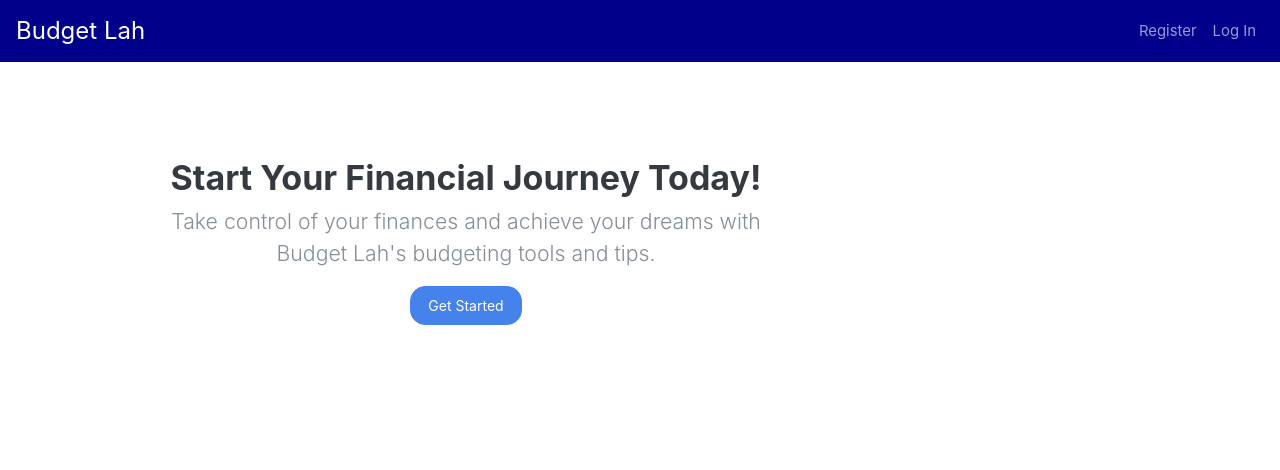
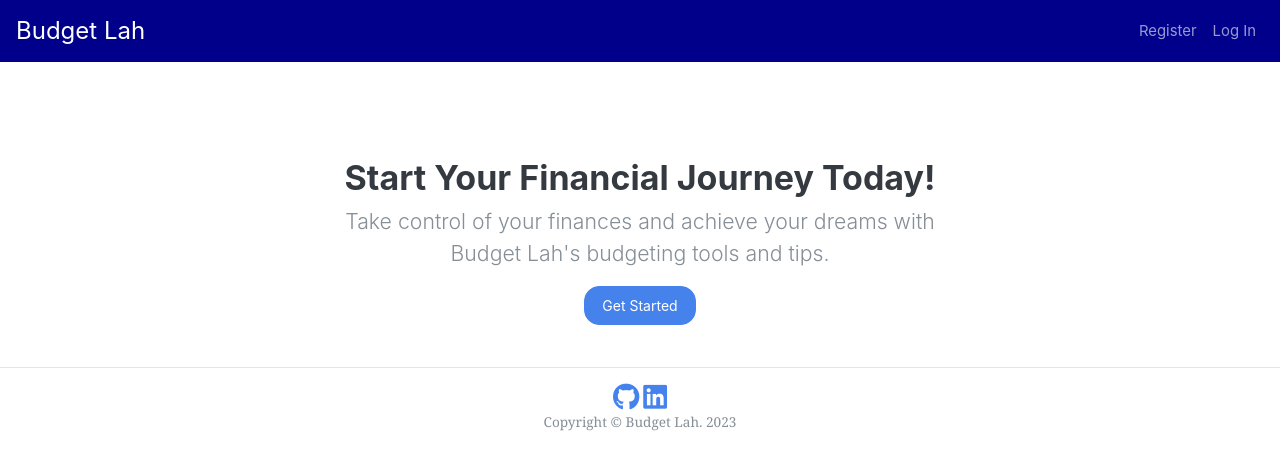
Before and after one commit to Le-Jared/Budget-Lah, a Flask app: page /blog in a window 1280 px wide. Shown: the top 470 px of the page. Run offline with Flask 3, Linux system fonts and the light colour scheme; some libraries are stand-ins or nearby versions.

Commit message:
Add Content

```diff
--- a/templates/blog.html
+++ b/templates/blog.html
@@ -4,12 +4,11 @@
 
 {% block main %}
 
-<!-- Page Header -->
-<header style="margin-top: auto;">
-    <div class="container mt-5">
-        <div class="row">
-            <div class="col-lg-8 col-md-offset-2 col-md-10 col-md-offset-1">
-                <div class="budget-subheading">
+<header>
+    <div class="container">
+        <div class="row justify-content-center">
+            <div class="col-lg-8 col-md-10 text-center">
+                <div class="budget-subheading mt-5">
                     <h2>Start Your Financial Journey Today!</h2>
                     <p class="lead">Take control of your finances and achieve your dreams with Budget Lah's budgeting tools and tips.</p>
                     <a href="/register" class="btn btn-primary">Get Started</a>
@@ -17,8 +16,22 @@
             </div>
         </div>
     </div>
-<br>
+    <br>
 </header>
 
 
+<footer class="small text-center text-muted" style="position: absolute; left: 0; right: 0; bottom: 1;">
+    <hr>
+    <a href="https://github.com/Le-Jared" target="_blank">
+        <i class="fab fa-github fa-2x"></i>
+    </a>
+    <a href="https://www.linkedin.com/in/le-jared/" target="_blank">
+        <i class="fab fa-linkedin fa-2x"></i>
+    </a>
+    <br>
+    <p class="copyright text-muted">Copyright &copy; Budget Lah. 2023</p>
+</footer>
+
+
+
 {% endblock %}
--- a/templates/layout.html
+++ b/templates/layout.html
@@ -85,8 +85,7 @@
         {% block main %}{% endblock %}
     </main>
 
-    <footer>
-    </footer>
+
 
 </body>
 
```
Also changed, not shown: 2 other files.
